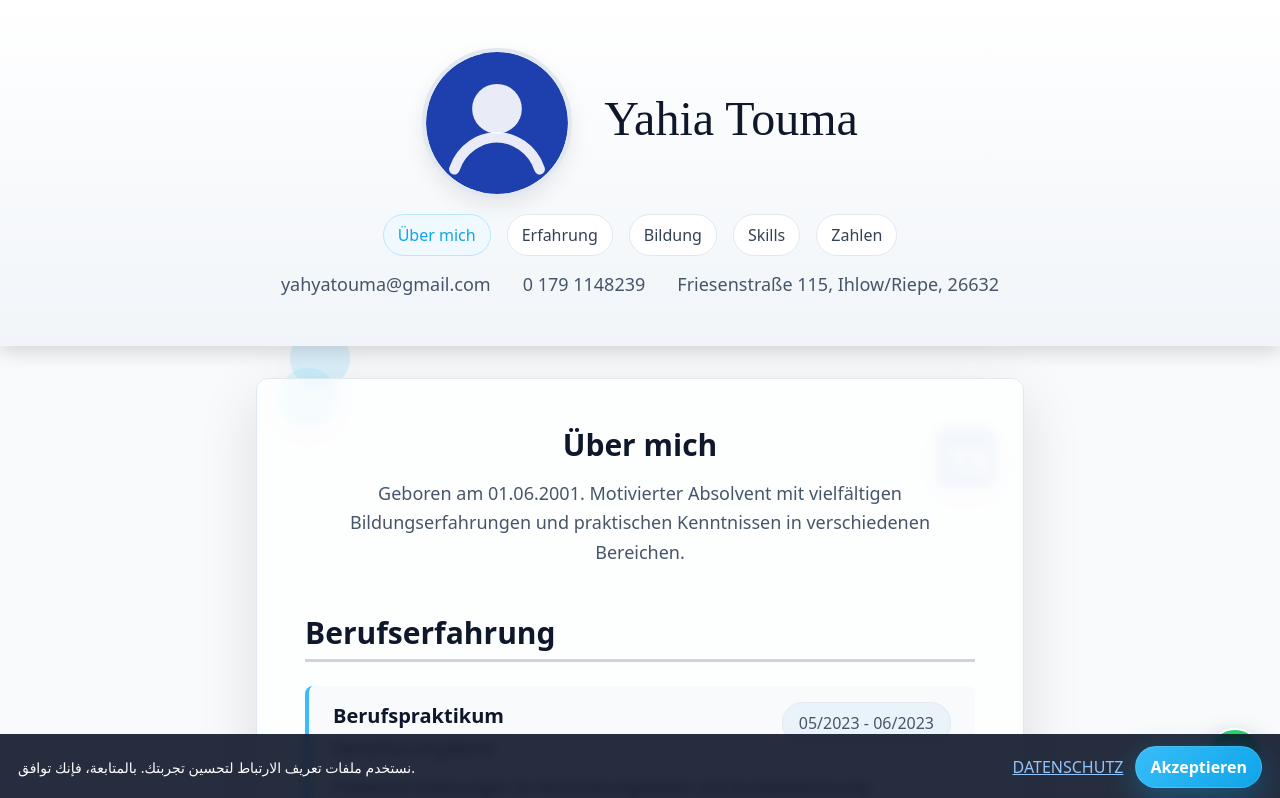
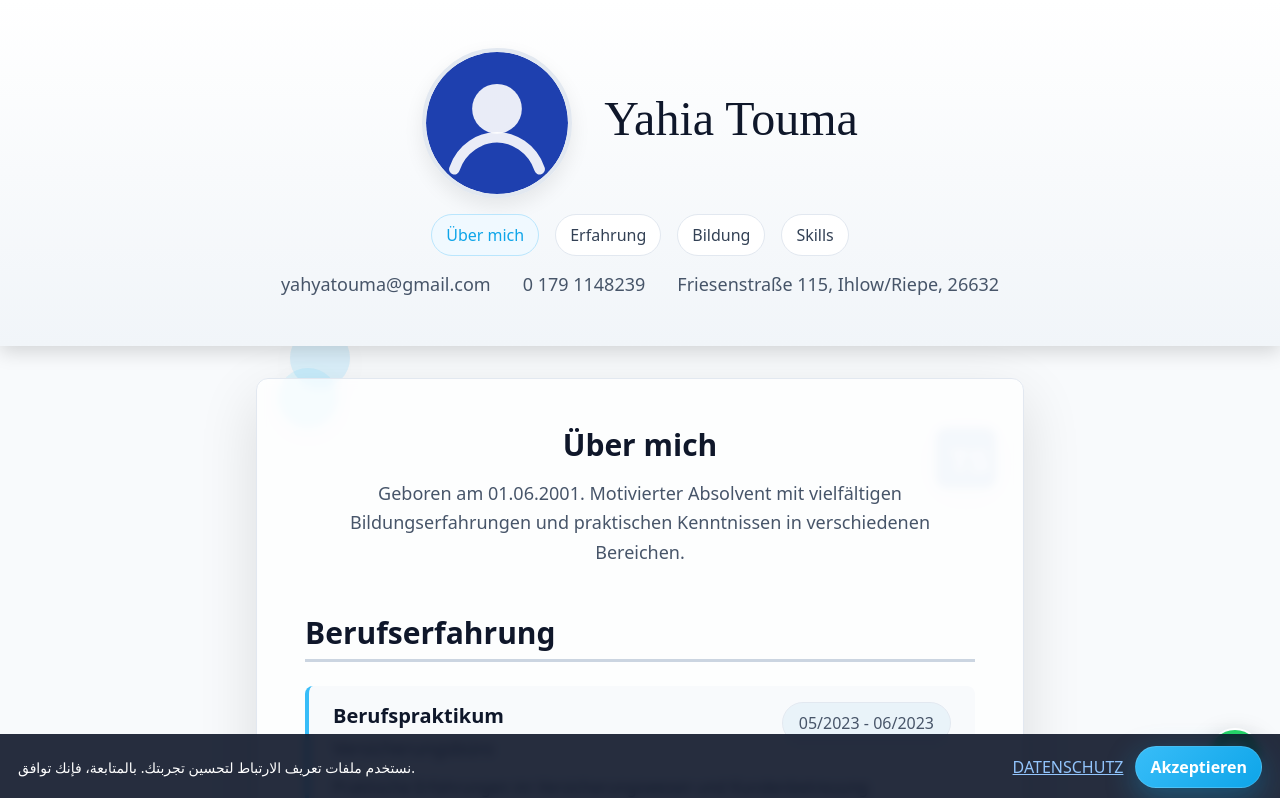
Before and after one commit to yahyatouma/cv, a React (Vite) app: page / in a window 1280 px wide. Shown: the top 798 px of the page. Built offline with nearby package versions, Linux system fonts and the light colour scheme.

Commit message:
Remove stats link and tracking
cgen-c689eee65c4b4dd1ab436ccc233bc989

```diff
--- a/src/components/CVHeader.tsx
+++ b/src/components/CVHeader.tsx
@@ -14,7 +14,7 @@ export function CVHeader({ personalInfo }: CVHeaderProps) {
   const titleY = useTransform(scrollYProgress, [0, 1], [0, -20]);
   const titleOpacity = useTransform(scrollYProgress, [0, 0.4], [1, 0.6]);
 
-  const active = useActiveSection(['about','experience','education','skills','stats']);
+  const active = useActiveSection(['about','experience','education','skills']);
 
   return (
     <header className="sticky-header" ref={ref}>
@@ -33,7 +33,6 @@ export function CVHeader({ personalInfo }: CVHeaderProps) {
           <a href="#experience" className={`nav-link ${active === 'experience' ? 'nav-link--active' : ''}`}>Erfahrung</a>
           <a href="#education" className={`nav-link ${active === 'education' ? 'nav-link--active' : ''}`}>Bildung</a>
           <a href="#skills" className={`nav-link ${active === 'skills' ? 'nav-link--active' : ''}`}>Skills</a>
-          <a href="#stats" className={`nav-link ${active === 'stats' ? 'nav-link--active' : ''}`}>Zahlen</a>
         </motion.nav>
         <motion.div className="flex flex-wrap gap-8 justify-center text-lg opacity-90 text-slate-600" initial={{ opacity: 0, y: 10 }} whileInView={{ opacity: 1, y: 0 }} viewport={{ once: true }} transition={{ duration: .6, ease: 'easeOut' }}>
           <span className={`contact-link ${hoveredElement === 'email' ? 'contact-link--hover' : ''}`} onMouseEnter={() => setHoveredElement('email')} onMouseLeave={() => setHoveredElement(null)}>{personalInfo.email}</span>
```
